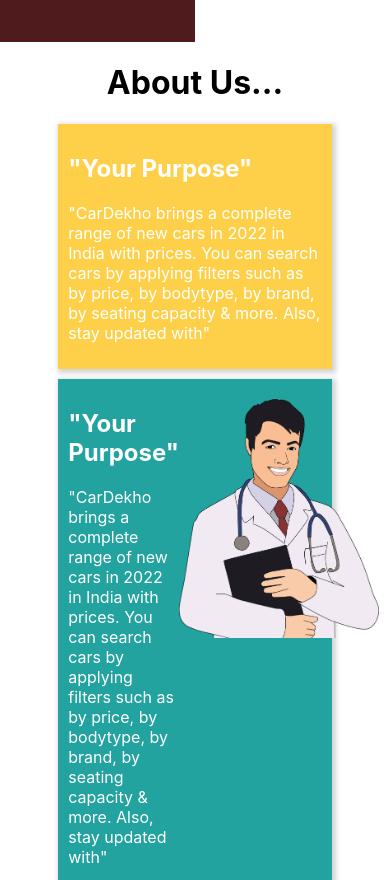
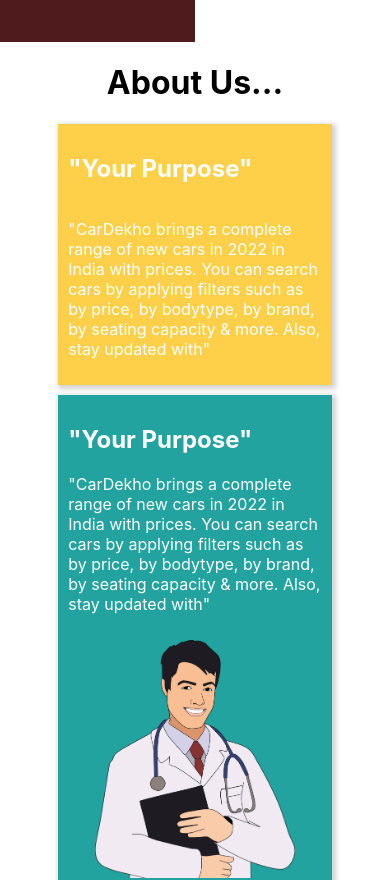
Before and after one commit to Hritik108/siddhivinayak, a React (Create React App) app: page /about in a window 390 px wide. Shown: the part 880-1760 px from the top of the page. Built offline with nearby package versions, Linux system fonts and the light colour scheme.

Commit message:
aboutusresponsive

```diff
--- a/src/components/aboutUs/aboutUs.css
+++ b/src/components/aboutUs/aboutUs.css
@@ -124,3 +124,10 @@
     margin-top: 10px;
 
 }
+
+@media only screen and (max-width: 600px) {
+    .AboutUsSection{
+        display: flex;
+        flex-flow: column;
+    }
+  }
```
